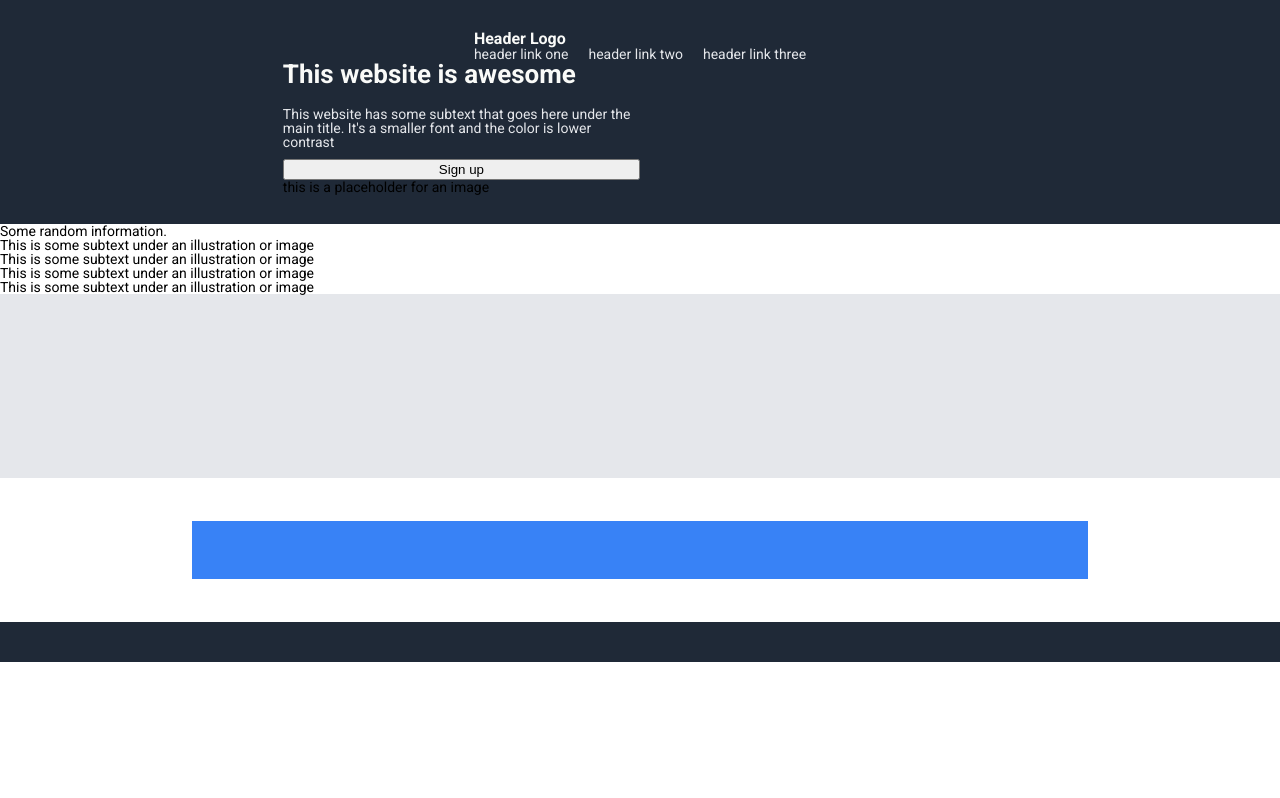
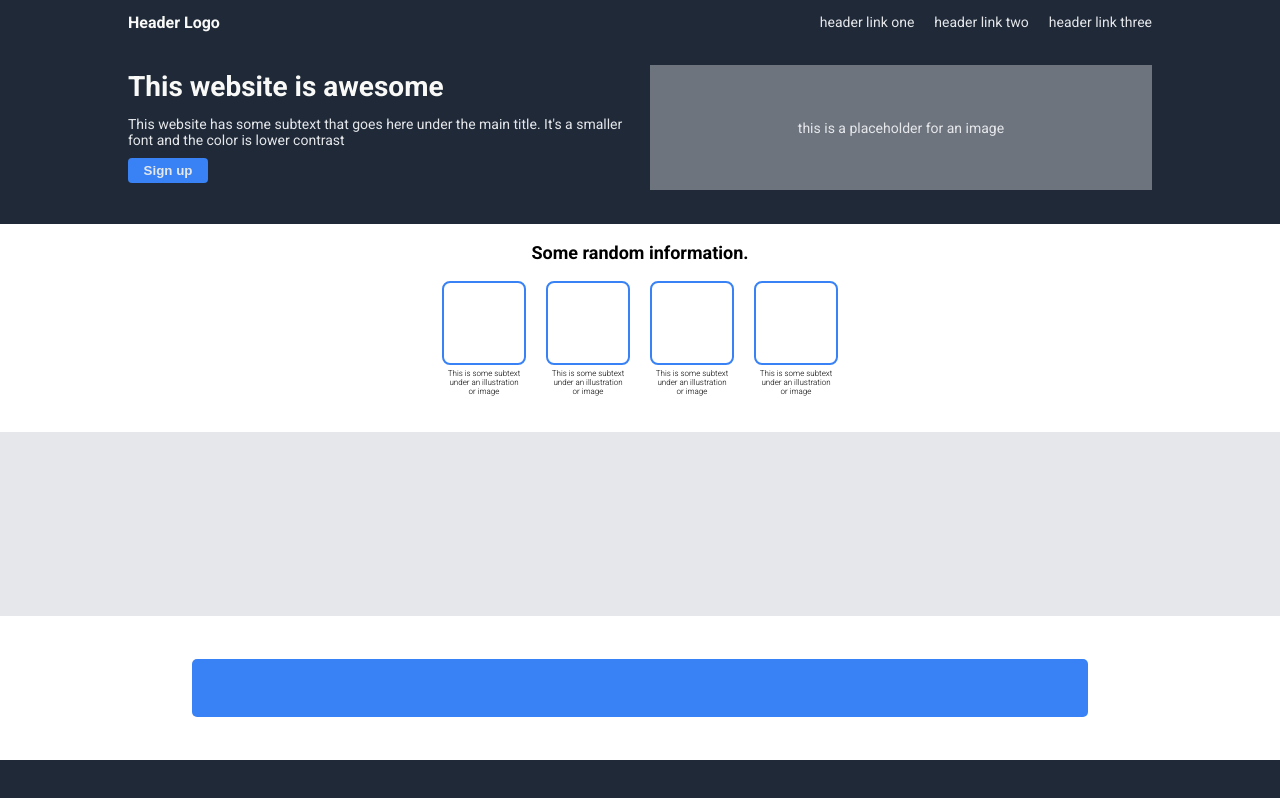
Before and after one commit to Conner-Berg/landing-page, a plain HTML site: page index.html in a window 1280 px wide. Drawn offline with Linux system fonts and the light colour scheme.

Commit message:
Finish center, fix button, placeholder color

```diff
--- a/styles.css
+++ b/styles.css
@@ -1,4 +1,4 @@
-@import url("https://fonts.googleapis.com/css2?family=Roboto:ital,wght@0,400;0,700;1,400&display=swap");
+@import url("https://fonts.googleapis.com/css2?family=Roboto:ital,wght@0,300;0,400;0,700;1,400&display=swap");
 
 body {
 	font-family: "Roboto", sans-serif;
@@ -14,7 +14,7 @@ body {
 	height: 28vh;
 }
 
-.nav-bar {
+.header-nav-bar {
 	display: flex;
 	margin-top: 15px;
 	margin-bottom: auto;
@@ -38,7 +38,7 @@ body {
 	color: #f9faf8;
 }
 
-.site-info {
+.header-main {
 	display: flex;
 	justify-content: center;
 	align-items: center;
@@ -54,51 +54,79 @@ body {
 }
 
 .header-main-text-title {
-	font-size: 26px;
+	font-size: 28px;
 	color: #f9faf8;
 	font-weight: bolder;
-	margin-bottom: 20px;
+	margin-bottom: 15px;
 }
 
 .header-main-text-description {
 	color: #e5e7eb;
 	margin-bottom: 10px;
+	line-height: normal;
 }
 
-.sign-up {
+.header-sign-up {
 	width: 80px;
 	background-color: #3882f6;
 	color: #e5e7eb;
 	border: none;
 	border-radius: 4px;
 	padding: 5px;
+	font-weight: bold;
 }
 
-.image-header {
+.header-image {
 	display: flex;
 	justify-content: center;
 	align-items: center;
 	color: #e5e7eb;
-	background-color: #7a7c83;
+	background-color: #6d747d;
 	width: 50%;
 	height: 125px;
 }
 
 .center {
-}
-
-.top-center {
 	display: flex;
-	justify-content: center;
+	flex-direction: column;
 	align-items: center;
 	height: 26vh;
 }
 
-.image-center {
-	border: 1px solid #3882f6;
-	margin: 10px;
+.center-title {
+	margin-top: 20px;
+	margin-bottom: 15px;
+	font-weight: bold;
+	font-size: 18px;
+}
+
+.center-image-group {
+	display: flex;
+	justify-content: center;
+	align-items: center;
+}
+
+.center-image-plus-text {
+	display: flex;
+	flex-direction: column;
+	justify-content: center;
+	align-items: center;
+}
+
+.center-image {
+	border: 2px solid #3882f6;
+	border-radius: 8px;
+	margin: 4px 10px;
 	width: 80px;
 	height: 80px;
+}
+
+.center-image-text {
+	width: 75px;
+	font-size: 8px;
+	text-align: center;
+	font-weight: 300;
+	line-height: normal;
 }
 
 .quote {
@@ -115,6 +143,7 @@ body {
 
 .call-to-action {
 	background-color: #3882f6;
+	border-radius: 5px;
 	width: 70%;
 	height: 40%;
 }
@@ -123,31 +152,3 @@ body {
 	background-color: #1f2937;
 	height: 5vh;
 }
-
-/* <!-- HTML !-->
-<button class="button-10" role="button">Button 10</button>
-
-CSS
-.button-10 {
-  display: flex;
-  flex-direction: column;
-  align-items: center;
-  padding: 6px 14px;
-  font-family: -apple-system, BlinkMacSystemFont, 'Roboto', sans-serif;
-  border-radius: 6px;
-  border: none;
-
-  color: #fff;
-  background: linear-gradient(180deg, #4B91F7 0%, #367AF6 100%);
-   background-origin: border-box;
-  box-shadow: 0px 0.5px 1.5px rgba(54, 122, 246, 0.25), inset 0px 0.8px 0px -0.25px rgba(255, 255, 255, 0.2);
-  user-select: none;
-  -webkit-user-select: none;
-  touch-action: manipulation;
-}
-
-.button-10:focus {
-  box-shadow: inset 0px 0.8px 0px -0.25px rgba(255, 255, 255, 0.2), 0px 0.5px 1.5px rgba(54, 122, 246, 0.25), 0px 0px 0px 3.5px rgba(58, 108, 217, 0.5);
-  outline: 0;
-}
- */
```
